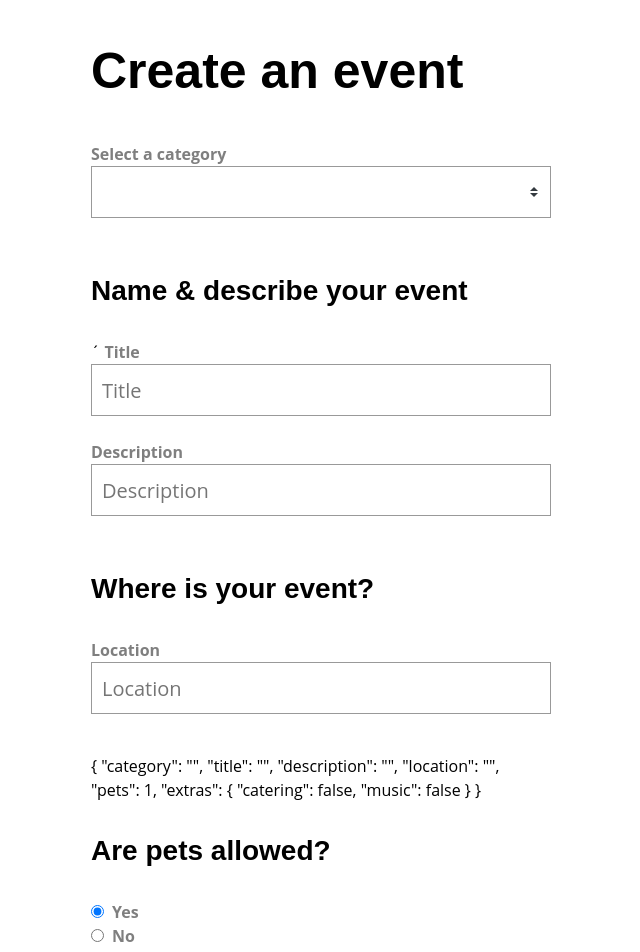
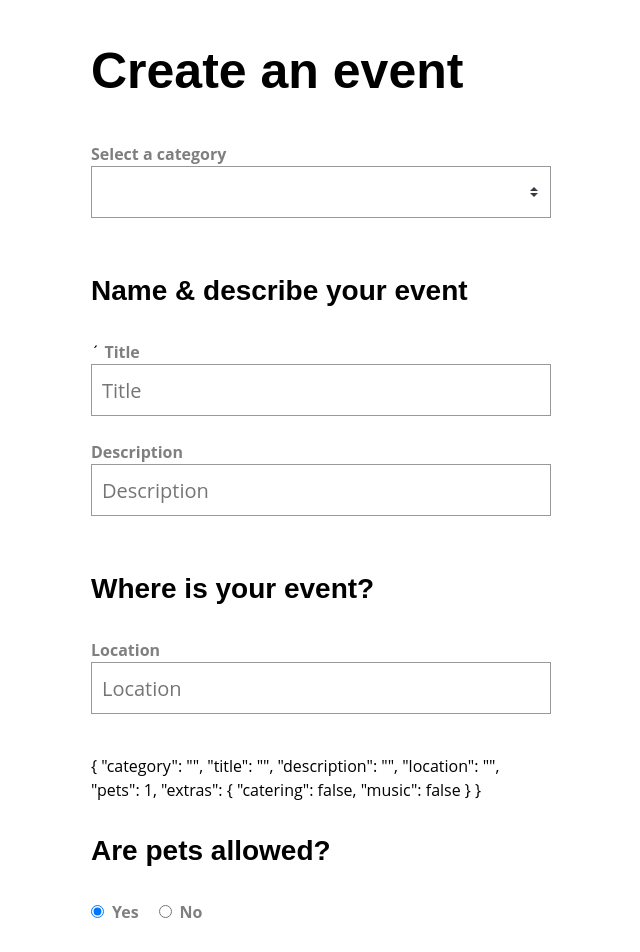
Before and after one commit to arifhossen-dev/ReUsableFormInVue, a Vue app: page / in a window 1280 px wide. Shown: the top 952 px of the page, without its empty margins (319-959 px from the left). Built offline with nearby package versions, Linux system fonts and the light colour scheme.

Commit message:
BaseRadioGroup created

```diff
--- /dev/null
+++ b/src/components/BaseRadioGroup.vue
@@ -0,0 +1,49 @@
+<template>
+  <component
+    v-for="option in options"
+    :key="option.value"
+    :is="vertical? 'div' : 'span'"
+    :class="{
+      horizontal:!vertical
+    }"
+  >
+
+    <BaseRadio
+      :label="option.label"
+      :value="option.value"
+      :name="name"
+      :modelValue="modelValue"
+      @update:modelValue="$emit('update:modelValue', $event)"
+    />
+  </component>
+</template>
+<script>
+import BaseRadio from './BaseRadio.vue';
+
+export default{
+    props: {
+        options: {
+          type: Array,
+          required: true
+        },
+        name:{
+          type:String,
+          required:true
+        },
+        modelValue:{
+          type: [String, Number],
+          required: true
+        },
+        vertical:{
+          type:Boolean,
+          default: false
+        }
+    },
+    components: { BaseRadio }
+}
+</script>
+<style>
+.horizontal{
+  margin-right: 20px;
+}
+</style>
--- a/src/views/SimpleForm.vue
+++ b/src/views/SimpleForm.vue
@@ -37,20 +37,10 @@
 
       <h3>Are pets allowed?</h3>
       <div>
-        <BaseRadio
+        <BaseRadioGroup
           v-model="event.pets"
-          value="1"
-          label="Yes"
           name="pets"
-        />
-      </div>
-
-      <div>
-        <BaseRadio
-          v-model="event.pets"
-          value="0"
-          label="No"
-          name="pets"
+          :options="petOptions"
         />
       </div>
 
@@ -78,6 +68,7 @@
 import BaseCheckbox from '../components/BaseCheckbox.vue';
 import BaseInput from '../components/BaseInput.vue';
 import BaseRadio from '../components/BaseRadio.vue';
+import BaseRadioGroup from '../components/BaseRadioGroup.vue';
 import BaseSelect from '../components/BaseSelect.vue';
 
 export default {
@@ -102,9 +93,13 @@
                     catering: false,
                     music: false
                 }
-            }
+            },
+            petOptions:[
+              {label:'Yes', value: 1},
+              {label:'No', value: 0},
+            ]
         };
     },
-    components: { BaseInput, BaseSelect, BaseCheckbox, BaseRadio }
+    components: { BaseInput, BaseSelect, BaseCheckbox, BaseRadio, BaseRadioGroup }
 }
 </script>
```
